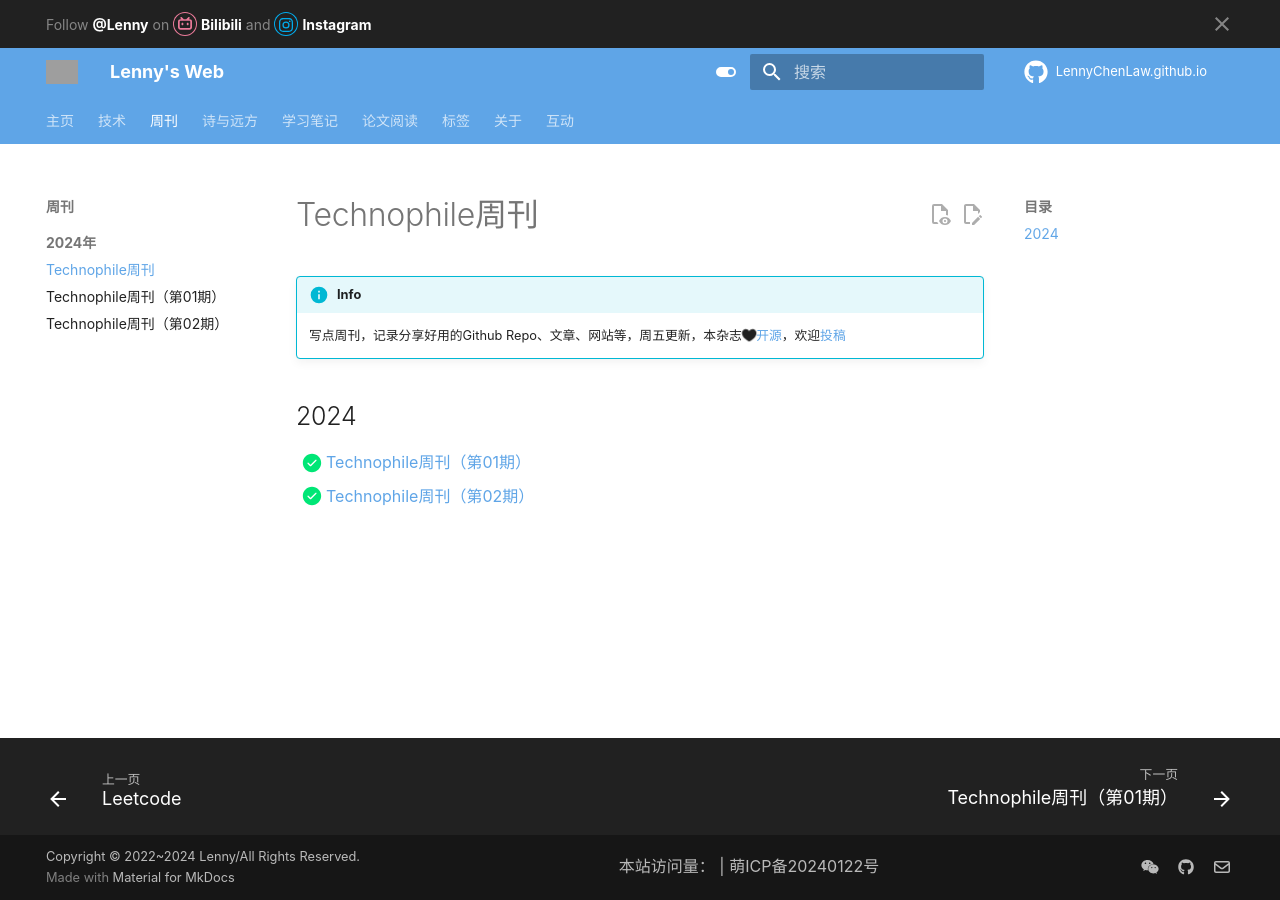
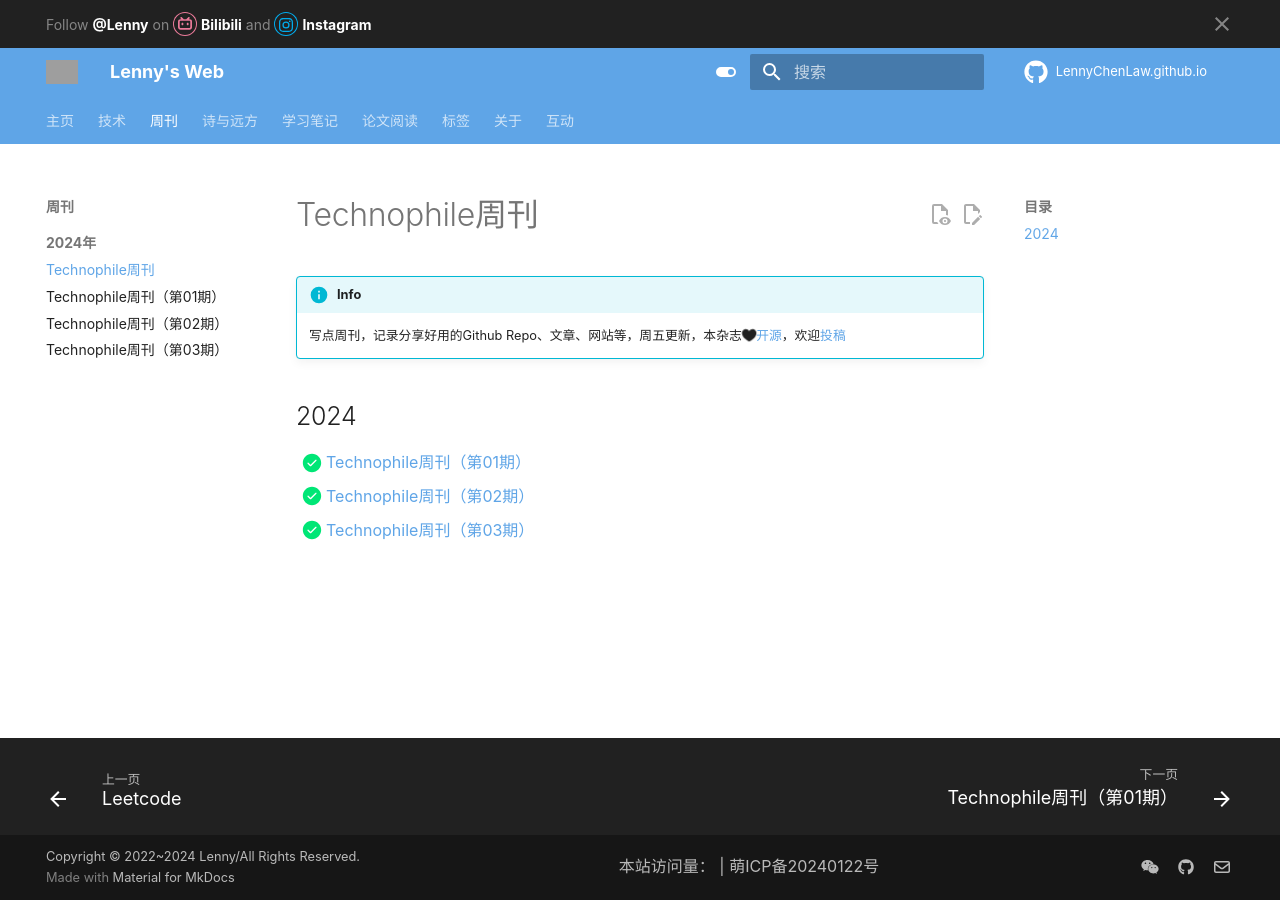
Before and after one commit to LennyChenLaw/LennyChenLaw.github.io, an MkDocs documentation site: the page built from docs/Weekly/Weeklyindex.md, in a window 1280 px wide. Built offline with MkDocs 1.6.1 and Material for MkDocs 9.7.7, drawn with Linux system fonts in a browser that asks for light colours; comment, search, counter and statistics services are not loaded; a style sheet for code colours, icons or effects is not loaded; grey boxes are pictures that could not be loaded.

Commit message:
Update Week03

```diff
--- a/docs/Weekly/Weeklyindex.md
+++ b/docs/Weekly/Weeklyindex.md
@@ -7,3 +7,4 @@
 ## 2024
 - [x] [Technophile周刊（第01期）](Week01.md)
 - [x] [Technophile周刊（第02期）](Week02.md)
+- [x] [Technophile周刊（第03期）](Week03.md)
--- a/mkdocs.yml
+++ b/mkdocs.yml
@@ -96,6 +96,7 @@ nav:
       - Weekly/Weeklyindex.md
       - Weekly/Week01.md
       - Weekly/Week02.md
+      - Weekly/Week03.md
 
   - 诗与远方:
     - 致四年前的你:
```
